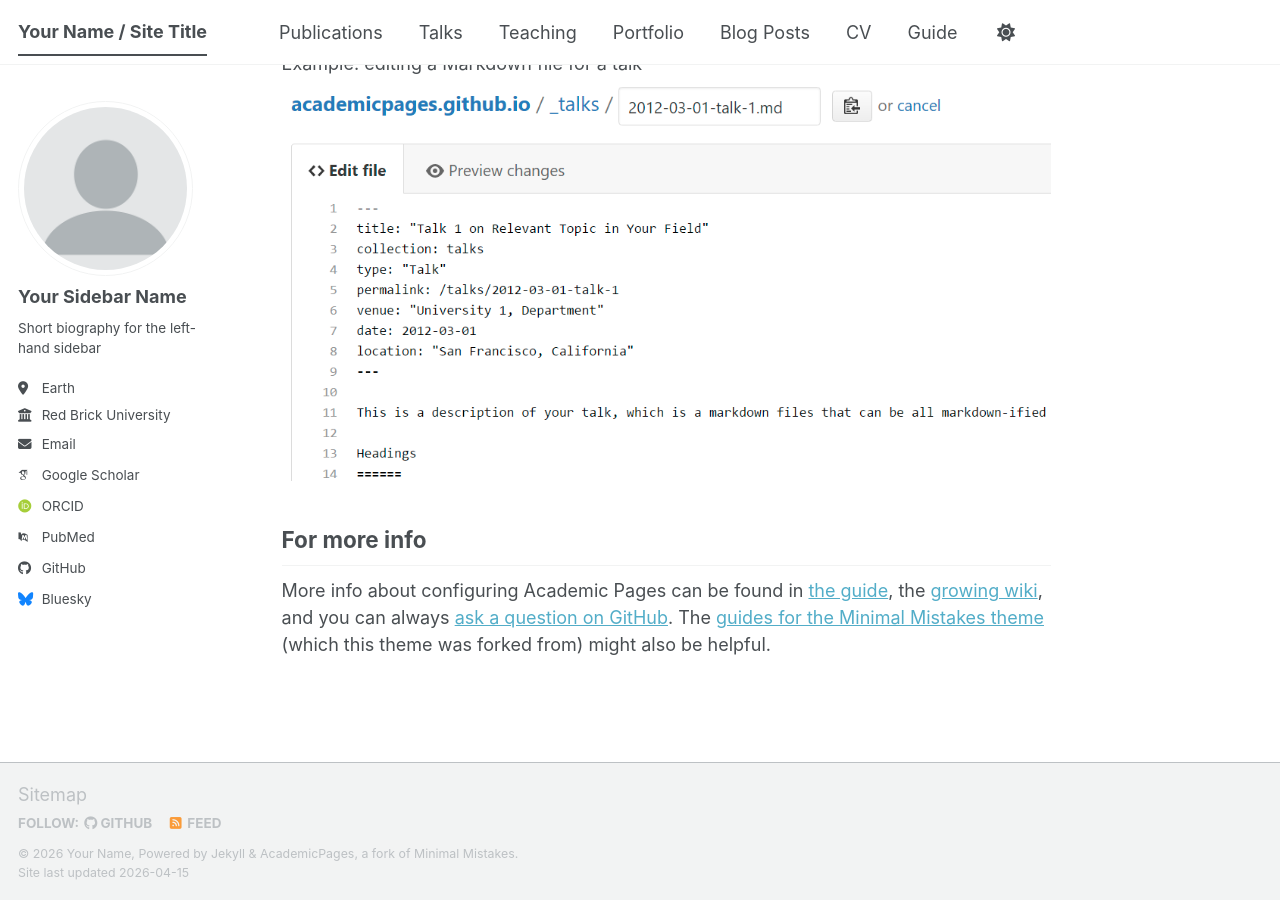
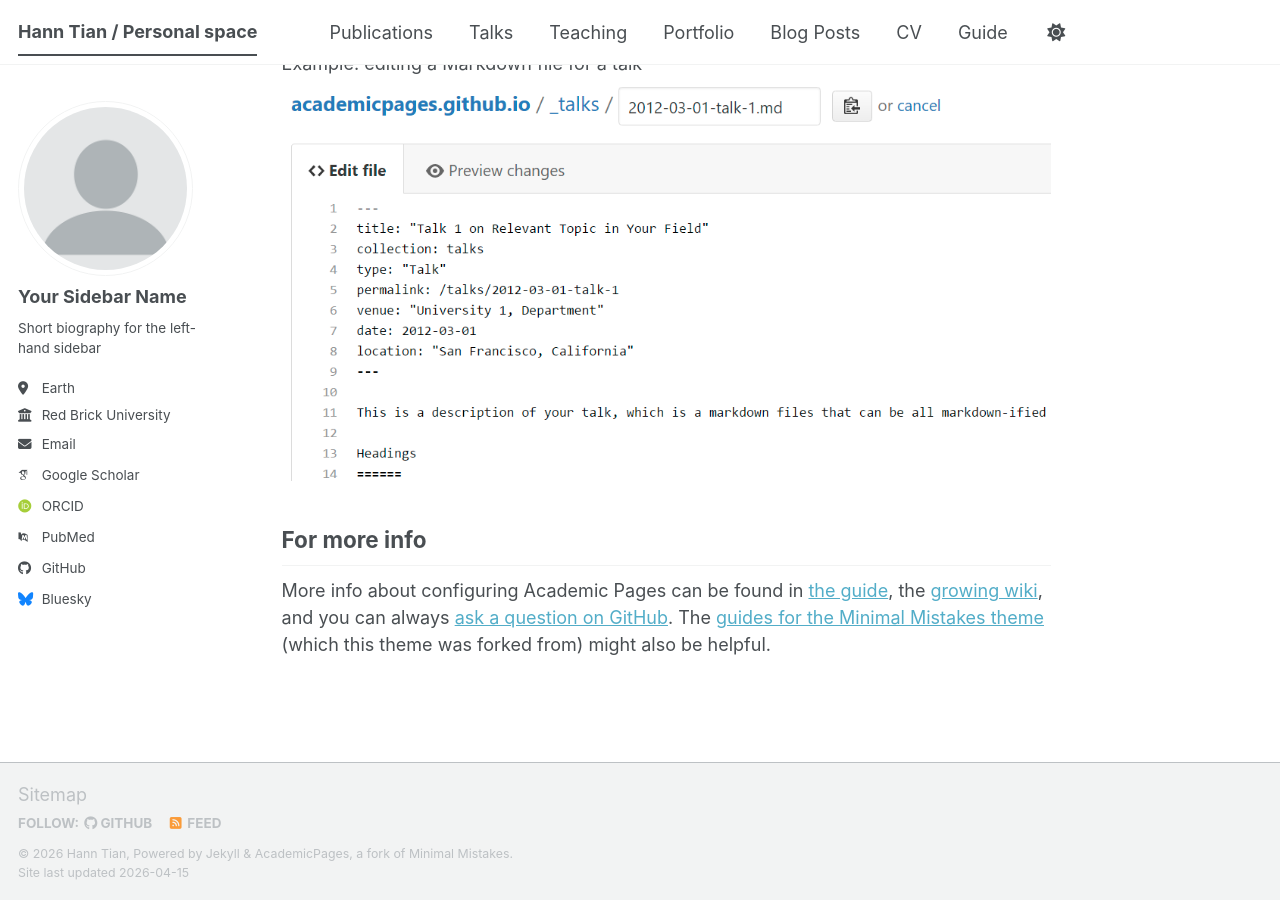
Before and after one commit to hanntian/hanntian.github.io, a Jekyll site: the page built from _pages/about.md, in a window 1280 px wide and 900 px high, scrolled down 2720 px. Built offline with Jekyll 4.4.1, drawn with Linux system fonts in a browser that asks for light colours; some web fonts are replaced; a script bundle is joined from its source files by our own code; library files that are not in the unit come from our copies.

Commit message:
Update _config.yml

```diff
--- a/_config.yml
+++ b/_config.yml
@@ -9,14 +9,14 @@
 # Basic Site Settings
 locale                   : "en-US"
 site_theme               : "default" # The available themes options are "default", "air", "sunrise", "mint", "dirt" and "contrast"
-title                    : "Your Name / Site Title"
+title                    : "Hann Tian / Personal space"
 title_separator          : "-"
-name                     : &name "Your Name"
-description              : &description "Your Name's academic portfolio"   # Update this with a general description of your site, this is the default if not overridden by a page
-url                      : https://academicpages.github.io # The base hostname & protocol for your site e.g. "https://[your GitHub username].github.io",
+name                     : &name "Hann Tian"
+description              : &description "I focus on making LLM more controllable and reliable in real-world applications."   # Update this with a general description of your site, this is the default if not overridden by a page
+url                      : https://hanntian.github.io # The base hostname & protocol for your site e.g. "https://[your GitHub username].github.io",
                                                            # or if you already have some other page hosted on Github then use "https://[your GitHub username].github.io/[Your Repo Name]"
 baseurl                  : "" # the subpath of your site, e.g. "/blog"
-repository               : "academicpages/academicpages.github.io"
+repository               : "hanntian/hanntian.github.io"
 
 # Site Author - The following control what appear as part of the author content on the side bar.
 #               If a field is blank the icon and link will not appear, otherwise it will be shown.
```
